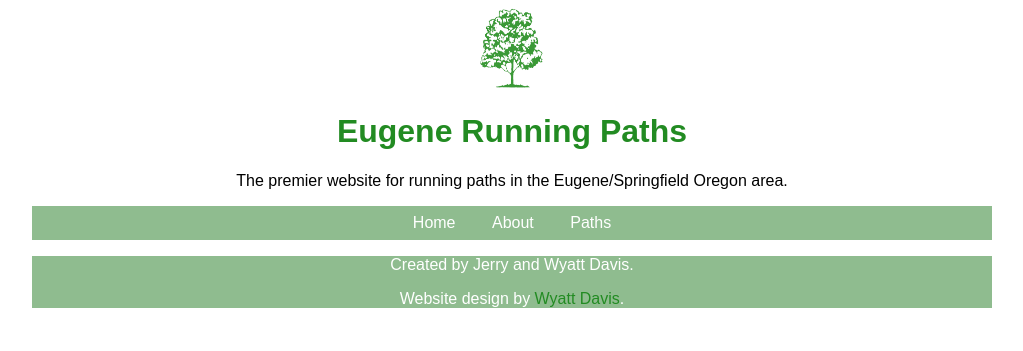
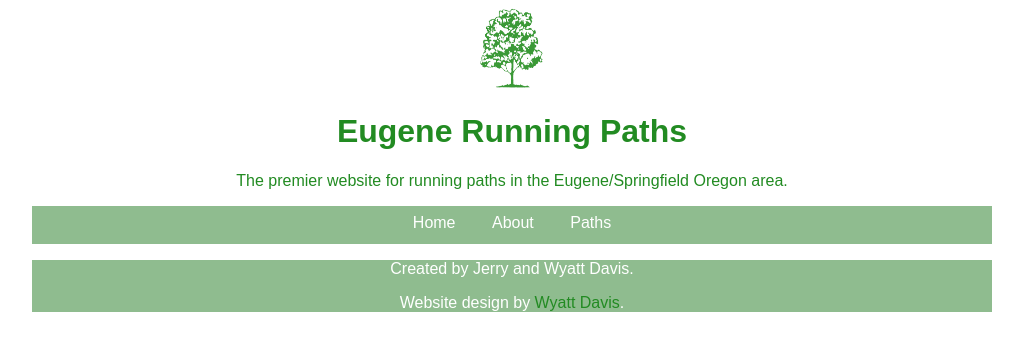
Before and after one commit to wdavis40/eugene-running-paths, a Python web app: template erp/templates/base.html in a window 1280 px wide. Shown: the top 351 px of the page, without its empty margins (128-1151 px from the left). Run offline with Jinja, Linux system fonts and the light colour scheme; the template is opened without the code that fills it, so the values that code supplies are empty.

Commit message:
Added hex values to CSS

```diff
--- a/erp/static/css/erp.css
+++ b/erp/static/css/erp.css
@@ -1,5 +1,5 @@
 body {
-  color: 228b22;
+  color: #228b22;
   font-family: sans-serif;
   text-align: center;
 }
@@ -12,7 +12,7 @@ body {
 }
 
 #content {
-  border: 2px solid 8fbc8f;
+  border: 2px solid #8fbc8f;
 }
 
 #icon {
@@ -27,6 +27,11 @@ body {
 
 ul {
   padding: 0px;
+  list-style: none;
+}
+
+#content li a{
+  text-decoration: underline;
 }
 
 .navigation {
```
